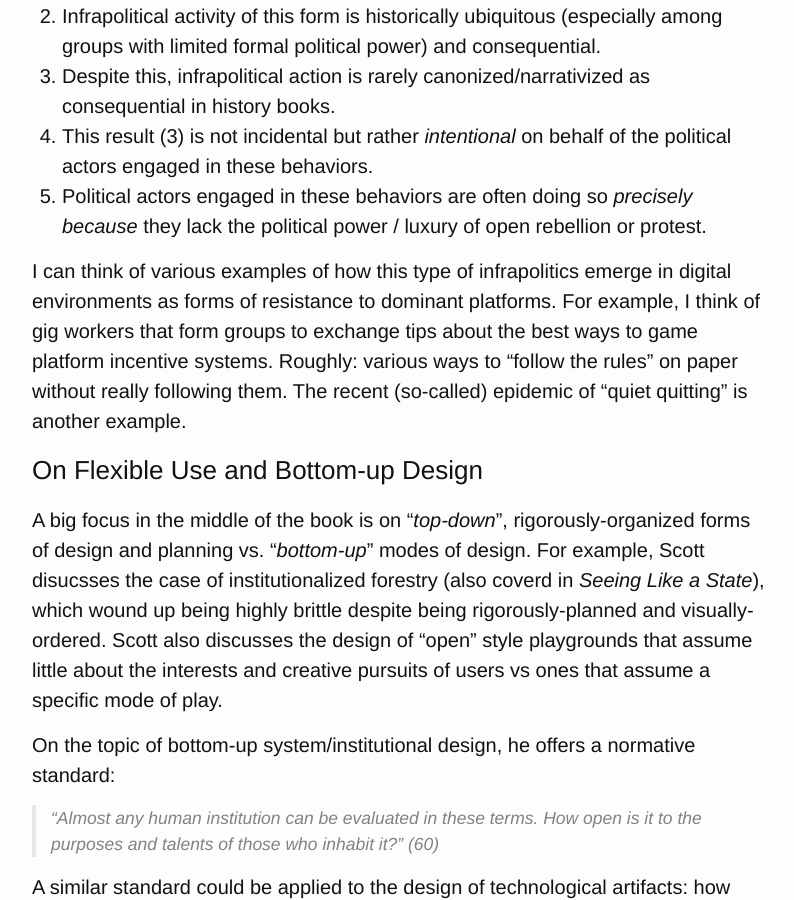
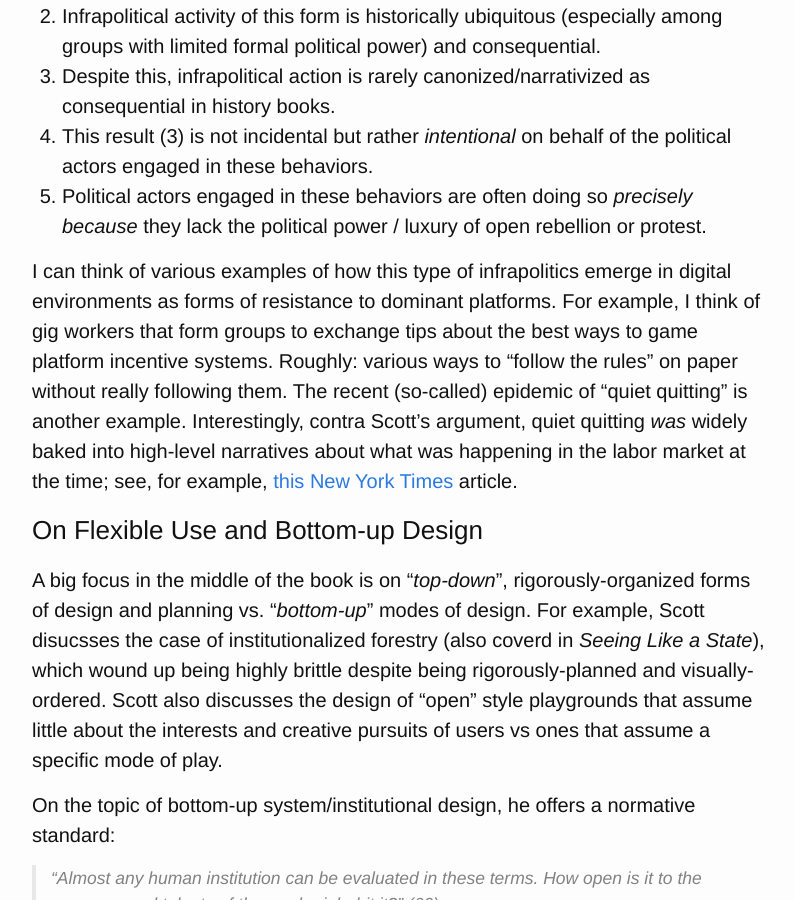
Before and after one commit to Fossj117/fossj117.github.io, a Jekyll site: the page built from _posts/2023-12-20-notes-on-scott.md, in a window 1280 px wide and 900 px high, scrolled down 2822 px. Shown: the whole window, without its empty margins (238-1032 px from the left). Built offline with Jekyll 4.4.1, drawn with Linux system fonts in a browser that asks for light colours; a script that is not in the unit is left out; comment, search, counter and statistics services are not loaded.

Commit message:
add quiet quitting note

```diff
--- a/_posts/2023-12-20-notes-on-scott.md
+++ b/_posts/2023-12-20-notes-on-scott.md
@@ -56,7 +56,7 @@ To summarize Scott's argument about infrapolitics:
 4. This result (3) is not incidental but rather _intentional_ on behalf of the political actors engaged in these behaviors.
 5. Political actors engaged in these behaviors are often doing so _precisely because_ they lack the political power / luxury of open rebellion or protest.
 
-I can think of various examples of how this type of infrapolitics emerge in digital environments as forms of resistance to dominant platforms. For example, I think of gig workers that form groups to exchange tips about the best ways to game platform incentive systems. Roughly: various ways to "follow the rules" on paper without really following them. The recent (so-called) epidemic of "quiet quitting" is another example.
+I can think of various examples of how this type of infrapolitics emerge in digital environments as forms of resistance to dominant platforms. For example, I think of gig workers that form groups to exchange tips about the best ways to game platform incentive systems. Roughly: various ways to "follow the rules" on paper without really following them. The recent (so-called) epidemic of "quiet quitting" is another example. Interestingly, contra Scott's argument, quiet quitting _was_ widely baked into high-level narratives about what was happening in the labor market at the time; see, for example, [this New York Times](https://www.nytimes.com/2022/08/23/style/quiet-quitting-tiktok.html) article.
 
 ## On Flexible Use and Bottom-up Design
 
```
